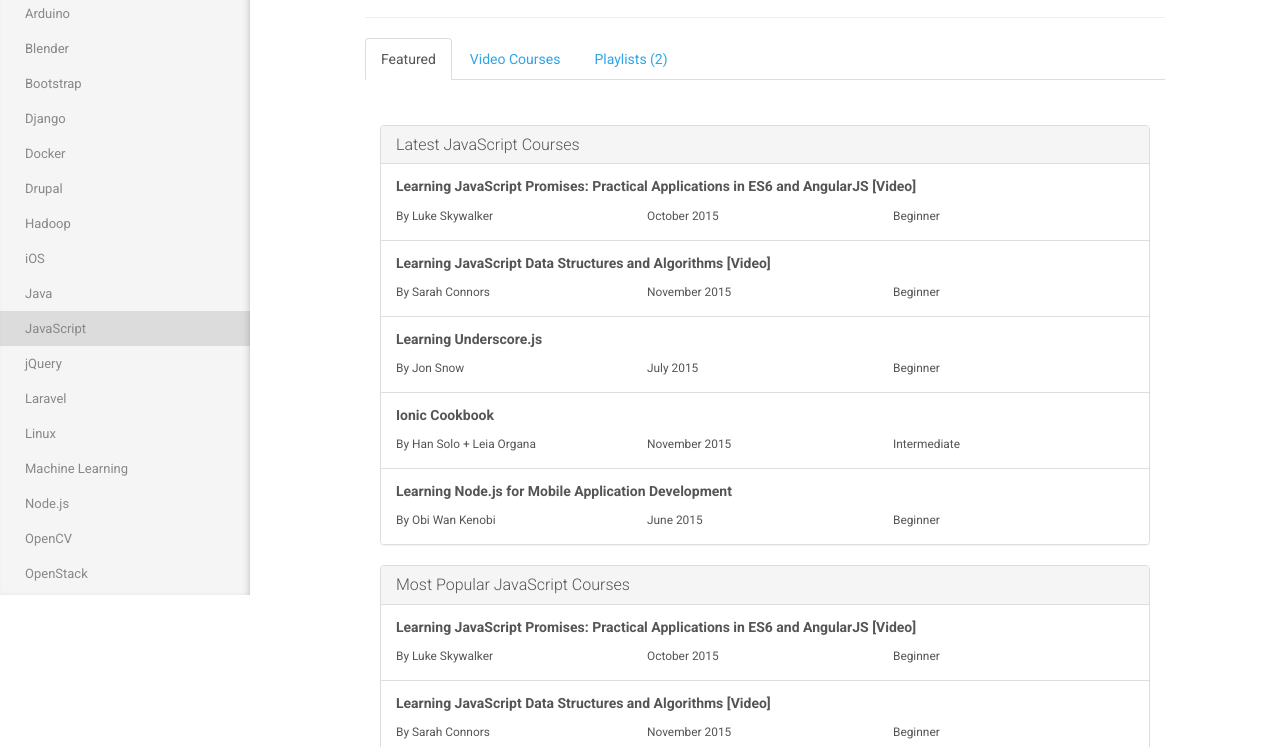
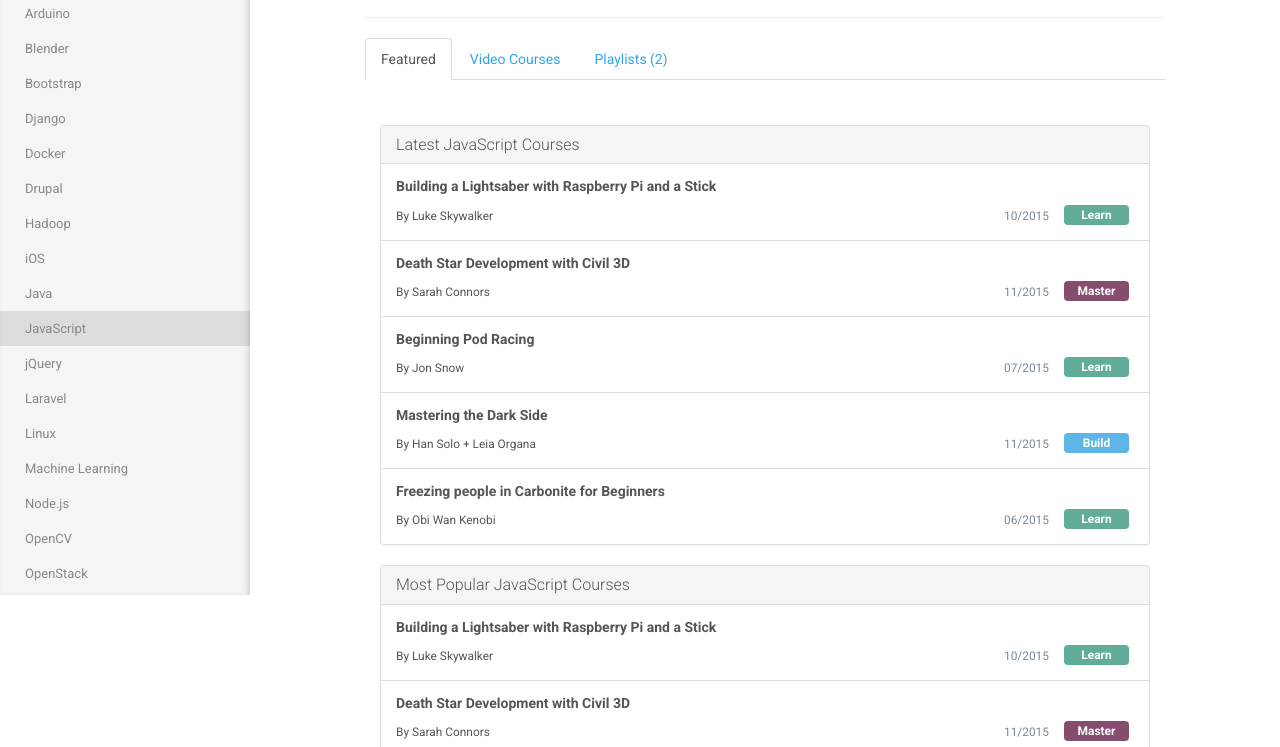
Before and after one commit to huggingtonbear/graph-concept, a plain HTML site: page tech-page.html in a window 1280 px wide. Shown: the part 205-952 px from the top of the page. Drawn offline with Linux system fonts and the light colour scheme.

Commit message:
Added Series categorisation to List of Technology

```diff
--- a/css/custom.css
+++ b/css/custom.css
@@ -10,10 +10,34 @@ h1, h2, h3, h4, h5, h6, .h1, .h2, .h3, .h4, .h5, .h6 {
 }
 .table>thead>tr>th, .table>tbody>tr>th, .table>tfoot>tr>th, .table>thead>tr>td, .table>tbody>tr>td, .table>tfoot>tr>td {
     border-top: none;
-    width: 33%;
+    width: 50%;
  }
 .btn {
 	border-radius: 0;
+}
+.badge {
+	width: 65px;
+	padding: 4px;
+	border-radius: 4px;
+	background: rgba(0,0,0,0);
+}
+.badge-learn {
+	background:rgba(31, 138, 112, 0.7);
+	float: right;
+}
+.badge-master {
+	background:rgba(83, 0, 49, 0.7);
+	float: right;
+}
+.badge-build {
+	background:rgba(25, 149, 220, 0.7);
+	float: right;
+}
+.r-date {
+	float: right;
+	margin-right: 15px;
+	padding-top:3px;
+	color: lightslategray;
 }
 .tabbed-content {
 	border-top-right-radius: 0px;
--- a/tech-page.html
+++ b/tech-page.html
@@ -154,26 +154,26 @@
                                         </div>
                                         <ul class="list-group">
                                                     <a href="front-page.html" class="list-group-item list-name">
-                                                <strong>Learning JavaScript Promises: Practical Applications in ES6 and AngularJS [Video]</strong>
-                                                <table class="table course-listing table-condensed"><tbody> <tr><td class="pl0"><small>By Luke Skywalker</small></td> <td><small>October 2015</small></td> <td><small>Beginner</small></td> </tr></tbody> </table>
+                                                        <strong>Building a Lightsaber with Raspberry Pi and a Stick</strong>
+                                                        <table class="table course-listing table-condensed"><tbody> <tr><td class="pl0"><small>By Luke Skywalker</small></td> <td><span class="badge-learn badge">Learn</span><small class="r-date">10/2015</small></td> </tr></tbody> </table>
 
                                                     </a>
                                                     <a href="front-page.html" class="list-group-item list-name">
-                                                <strong>Learning JavaScript Data Structures and Algorithms [Video]</strong>
-                                                <table class="table course-listing table-condensed"><tbody> <tr><td class="pl0"><small>By Sarah Connors</small></td> <td><small>November 2015</small></td> <td><small>Beginner</small></td> </tr></tbody> </table>
+                                                        <strong>Death Star Development with Civil 3D</strong>
+                                                        <table class="table course-listing table-condensed"><tbody> <tr><td class="pl0"><small>By Sarah Connors</small></td> <td><span class="badge-master badge">Master</span><small class="r-date">11/2015</small></td> </tr></tbody> </table>
 
                                                     </a>
                                                     <a href="front-page.html" class="list-group-item list-name">
-                                                <strong>Learning Underscore.js</strong>
-                                                <table class="table course-listing table-condensed"><tbody> <tr><td class="pl0"><small>By Jon Snow</small></td> <td><small>July 2015</small></td> <td><small>Beginner</small></td> </tr></tbody> </table>
+                                                        <strong>Beginning Pod Racing</strong>
+                                                        <table class="table course-listing table-condensed"><tbody> <tr><td class="pl0"><small>By Jon Snow</small></td> <td><span class="badge-learn badge">Learn</span><small class="r-date">07/2015</small></td> </tr></tbody> </table>
                                                     </a>
                                                     <a href="front-page.html" class="list-group-item list-name">
-                                                <strong>Ionic Cookbook</strong>
-                                                <table class="table course-listing table-condensed"><tbody> <tr><td class="pl0"><small>By Han Solo + Leia Organa</small></td> <td><small>November 2015</small></td> <td><small>Intermediate</small></td> </tr></tbody> </table>
+                                                        <strong>Mastering the Dark Side</strong>
+                                                        <table class="table course-listing table-condensed"><tbody> <tr><td class="pl0"><small>By Han Solo + Leia Organa</small></td> <td><span class="badge-build badge">Build</span><small class="r-date">11/2015</small></td> </tr></tbody> </table>
                                                     </a>
                                                     <a href="front-page.html" class="list-group-item list-name">
-                                                <strong>Learning Node.js for Mobile Application Development</strong>
-                                                <table class="table course-listing table-condensed"><tbody> <tr><td class="pl0"><small>By Obi Wan Kenobi</small></td> <td><small>June 2015</small></td> <td><small>Beginner</small></td> </tr></tbody> </table>
+                                                        <strong>Freezing people in Carbonite for Beginners</strong>
+                                                        <table class="table course-listing table-condensed"><tbody> <tr><td class="pl0"><small>By Obi Wan Kenobi</small></td> <td><span class="badge-learn badge">Learn</span><small class="r-date">06/2015</small></td> </tr></tbody> </table>
                                                     </a>
                                                 </ul>
                                     </div>
@@ -183,26 +183,26 @@
                                         </div>
                                         <ul class="list-group">
                                                     <a href="front-page.html" class="list-group-item list-name">
-                                                <strong>Learning JavaScript Promises: Practical Applications in ES6 and AngularJS [Video]</strong>
-                                                <table class="table course-listing table-condensed"><tbody> <tr><td class="pl0"><small>By Luke Skywalker</small></td> <td><small>October 2015</small></td> <td><small>Beginner</small></td> </tr></tbody> </table>
+                                                        <strong>Building a Lightsaber with Raspberry Pi and a Stick</strong>
+                                                        <table class="table course-listing table-condensed"><tbody> <tr><td class="pl0"><small>By Luke Skywalker</small></td> <td><span class="badge-learn badge">Learn</span><small class="r-date">10/2015</small></td> </tr></tbody> </table>
 
                                                     </a>
                                                     <a href="front-page.html" class="list-group-item list-name">
-                                                <strong>Learning JavaScript Data Structures and Algorithms [Video]</strong>
-                                                <table class="table course-listing table-condensed"><tbody> <tr><td class="pl0"><small>By Sarah Connors</small></td> <td><small>November 2015</small></td> <td><small>Beginner</small></td> </tr></tbody> </table>
+                                                        <strong>Death Star Development with Civil 3D</strong>
+                                                        <table class="table course-listing table-condensed"><tbody> <tr><td class="pl0"><small>By Sarah Connors</small></td> <td><span class="badge-master badge">Master</span><small class="r-date">11/2015</small></td> </tr></tbody> </table>
 
                                                     </a>
                                                     <a href="front-page.html" class="list-group-item list-name">
-                                                <strong>Learning Underscore.js</strong>
-                                                <table class="table course-listing table-condensed"><tbody> <tr><td class="pl0"><small>By Jon Snow</small></td> <td><small>July 2015</small></td> <td><small>Beginner</small></td> </tr></tbody> </table>
+                                                        <strong>Beginning Pod Racing</strong>
+                                                        <table class="table course-listing table-condensed"><tbody> <tr><td class="pl0"><small>By Jon Snow</small></td> <td><span class="badge-learn badge">Learn</span><small class="r-date">07/2015</small></td> </tr></tbody> </table>
                                                     </a>
                                                     <a href="front-page.html" class="list-group-item list-name">
-                                                <strong>Ionic Cookbook</strong>
-                                                <table class="table course-listing table-condensed"><tbody> <tr><td class="pl0"><small>By Han Solo + Leia Organa</small></td> <td><small>November 2015</small></td> <td><small>Intermediate</small></td> </tr></tbody> </table>
+                                                        <strong>Mastering the Dark Side</strong>
+                                                        <table class="table course-listing table-condensed"><tbody> <tr><td class="pl0"><small>By Han Solo + Leia Organa</small></td> <td><span class="badge-build badge">Build</span><small class="r-date">11/2015</small></td> </tr></tbody> </table>
                                                     </a>
                                                     <a href="front-page.html" class="list-group-item list-name">
-                                                <strong>Learning Node.js for Mobile Application Development</strong>
-                                                <table class="table course-listing table-condensed"><tbody> <tr><td class="pl0"><small>By Obi Wan Kenobi</small></td> <td><small>June 2015</small></td> <td><small>Beginner</small></td> </tr></tbody> </table>
+                                                        <strong>Freezing people in Carbonite for Beginners</strong>
+                                                        <table class="table course-listing table-condensed"><tbody> <tr><td class="pl0"><small>By Obi Wan Kenobi</small></td> <td><span class="badge-learn badge">Learn</span><small class="r-date">06/2015</small></td> </tr></tbody> </table>
                                                     </a>
                                                 </ul>
                                     </div>
@@ -216,26 +216,26 @@
                                         </div>
                                         <ul class="list-group">
                                                     <a href="front-page.html" class="list-group-item list-name">
-                                                <strong>Learning JavaScript Promises: Practical Applications in ES6 and AngularJS [Video]</strong>
-                                                <table class="table course-listing table-condensed"><tbody> <tr><td class="pl0"><small>By Luke Skywalker</small></td> <td><small>October 2015</small></td> <td><small>Beginner</small></td> </tr></tbody> </table>
+                                                        <strong>Building a Lightsaber with Raspberry Pi and a Stick</strong>
+                                                        <table class="table course-listing table-condensed"><tbody> <tr><td class="pl0"><small>By Luke Skywalker</small></td> <td><span class="badge-learn badge">Learn</span><small class="r-date">10/2015</small></td> </tr></tbody> </table>
 
                                                     </a>
                                                     <a href="front-page.html" class="list-group-item list-name">
-                                                <strong>Learning JavaScript Data Structures and Algorithms [Video]</strong>
-                                                <table class="table course-listing table-condensed"><tbody> <tr><td class="pl0"><small>By Sarah Connors</small></td> <td><small>November 2015</small></td> <td><small>Beginner</small></td> </tr></tbody> </table>
+                                                        <strong>Death Star Development with Civil 3D</strong>
+                                                        <table class="table course-listing table-condensed"><tbody> <tr><td class="pl0"><small>By Sarah Connors</small></td> <td><span class="badge-master badge">Master</span><small class="r-date">11/2015</small></td> </tr></tbody> </table>
 
                                                     </a>
                                                     <a href="front-page.html" class="list-group-item list-name">
-                                                <strong>Learning Underscore.js</strong>
-                                                <table class="table course-listing table-condensed"><tbody> <tr><td class="pl0"><small>By Jon Snow</small></td> <td><small>July 2015</small></td> <td><small>Beginner</small></td> </tr></tbody> </table>
+                                                        <strong>Beginning Pod Racing</strong>
+                                                        <table class="table course-listing table-condensed"><tbody> <tr><td class="pl0"><small>By Jon Snow</small></td> <td><span class="badge-learn badge">Learn</span><small class="r-date">07/2015</small></td> </tr></tbody> </table>
                                                     </a>
                                                     <a href="front-page.html" class="list-group-item list-name">
-                                                <strong>Ionic Cookbook</strong>
-                                                <table class="table course-listing table-condensed"><tbody> <tr><td class="pl0"><small>By Han Solo + Leia Organa</small></td> <td><small>November 2015</small></td> <td><small>Intermediate</small></td> </tr></tbody> </table>
+                                                        <strong>Mastering the Dark Side</strong>
+                                                        <table class="table course-listing table-condensed"><tbody> <tr><td class="pl0"><small>By Han Solo + Leia Organa</small></td> <td><span class="badge-build badge">Build</span><small class="r-date">11/2015</small></td> </tr></tbody> </table>
                                                     </a>
                                                     <a href="front-page.html" class="list-group-item list-name">
-                                                <strong>Learning Node.js for Mobile Application Development</strong>
-                                                <table class="table course-listing table-condensed"><tbody> <tr><td class="pl0"><small>By Obi Wan Kenobi</small></td> <td><small>June 2015</small></td> <td><small>Beginner</small></td> </tr></tbody> </table>
+                                                        <strong>Freezing people in Carbonite for Beginners</strong>
+                                                        <table class="table course-listing table-condensed"><tbody> <tr><td class="pl0"><small>By Obi Wan Kenobi</small></td> <td><span class="badge-learn badge">Learn</span><small class="r-date">06/2015</small></td> </tr></tbody> </table>
                                                     </a>
                                                 </ul>
                                     </div>
@@ -248,26 +248,26 @@
                                         </div>
                                         <ul class="list-group">
                                                     <a href="front-page.html" class="list-group-item list-name">
-                                                <strong>Learning JavaScript Promises: Practical Applications in ES6 and AngularJS [Video]</strong>
-                                                <table class="table course-listing table-condensed"><tbody> <tr><td class="pl0"><small>By Luke Skywalker</small></td> <td><small>October 2015</small></td> <td><small>Beginner</small></td> </tr></tbody> </table>
+                                                        <strong>Building a Lightsaber with Raspberry Pi and a Stick</strong>
+                                                        <table class="table course-listing table-condensed"><tbody> <tr><td class="pl0"><small>By Luke Skywalker</small></td> <td><span class="badge-learn badge">Learn</span><small class="r-date">10/2015</small></td> </tr></tbody> </table>
 
                                                     </a>
                                                     <a href="front-page.html" class="list-group-item list-name">
-                                                <strong>Learning JavaScript Data Structures and Algorithms [Video]</strong>
-                                                <table class="table course-listing table-condensed"><tbody> <tr><td class="pl0"><small>By Sarah Connors</small></td> <td><small>November 2015</small></td> <td><small>Beginner</small></td> </tr></tbody> </table>
+                                                        <strong>Death Star Development with Civil 3D</strong>
+                                                        <table class="table course-listing table-condensed"><tbody> <tr><td class="pl0"><small>By Sarah Connors</small></td> <td><span class="badge-master badge">Master</span><small class="r-date">11/2015</small></td> </tr></tbody> </table>
 
                                                     </a>
                                                     <a href="front-page.html" class="list-group-item list-name">
-                                                <strong>Learning Underscore.js</strong>
-                                                <table class="table course-listing table-condensed"><tbody> <tr><td class="pl0"><small>By Jon Snow</small></td> <td><small>July 2015</small></td> <td><small>Beginner</small></td> </tr></tbody> </table>
+                                                        <strong>Beginning Pod Racing</strong>
+                                                        <table class="table course-listing table-condensed"><tbody> <tr><td class="pl0"><small>By Jon Snow</small></td> <td><span class="badge-learn badge">Learn</span><small class="r-date">07/2015</small></td> </tr></tbody> </table>
                                                     </a>
                                                     <a href="front-page.html" class="list-group-item list-name">
-                                                <strong>Ionic Cookbook</strong>
-                                                <table class="table course-listing table-condensed"><tbody> <tr><td class="pl0"><small>By Han Solo + Leia Organa</small></td> <td><small>November 2015</small></td> <td><small>Intermediate</small></td> </tr></tbody> </table>
+                                                        <strong>Mastering the Dark Side</strong>
+                                                        <table class="table course-listing table-condensed"><tbody> <tr><td class="pl0"><small>By Han Solo + Leia Organa</small></td> <td><span class="badge-build badge">Build</span><small class="r-date">11/2015</small></td> </tr></tbody> </table>
                                                     </a>
                                                     <a href="front-page.html" class="list-group-item list-name">
-                                                <strong>Learning Node.js for Mobile Application Development</strong>
-                                                <table class="table course-listing table-condensed"><tbody> <tr><td class="pl0"><small>By Obi Wan Kenobi</small></td> <td><small>June 2015</small></td> <td><small>Beginner</small></td> </tr></tbody> </table>
+                                                        <strong>Freezing people in Carbonite for Beginners</strong>
+                                                        <table class="table course-listing table-condensed"><tbody> <tr><td class="pl0"><small>By Obi Wan Kenobi</small></td> <td><span class="badge-learn badge">Learn</span><small class="r-date">06/2015</small></td> </tr></tbody> </table>
                                                     </a>
                                                 </ul>
                                     </div>
@@ -277,26 +277,26 @@
                                         </div>
                                         <ul class="list-group">
                                                     <a href="front-page.html" class="list-group-item list-name">
-                                                <strong>Learning JavaScript Promises: Practical Applications in ES6 and AngularJS [Video]</strong>
-                                                <table class="table course-listing table-condensed"><tbody> <tr><td class="pl0"><small>By Luke Skywalker</small></td> <td><small>October 2015</small></td> <td><small>Beginner</small></td> </tr></tbody> </table>
+                                                        <strong>Building a Lightsaber with Raspberry Pi and a Stick</strong>
+                                                        <table class="table course-listing table-condensed"><tbody> <tr><td class="pl0"><small>By Luke Skywalker</small></td> <td><span class="badge-learn badge">Learn</span><small class="r-date">10/2015</small></td> </tr></tbody> </table>
 
                                                     </a>
                                                     <a href="front-page.html" class="list-group-item list-name">
-                                                <strong>Learning JavaScript Data Structures and Algorithms [Video]</strong>
-                                                <table class="table course-listing table-condensed"><tbody> <tr><td class="pl0"><small>By Sarah Connors</small></td> <td><small>November 2015</small></td> <td><small>Beginner</small></td> </tr></tbody> </table>
+                                                        <strong>Death Star Development with Civil 3D</strong>
+                                                        <table class="table course-listing table-condensed"><tbody> <tr><td class="pl0"><small>By Sarah Connors</small></td> <td><span class="badge-master badge">Master</span><small class="r-date">11/2015</small></td> </tr></tbody> </table>
 
                                                     </a>
                                                     <a href="front-page.html" class="list-group-item list-name">
-                                                <strong>Learning Underscore.js</strong>
-                                                <table class="table course-listing table-condensed"><tbody> <tr><td class="pl0"><small>By Jon Snow</small></td> <td><small>July 2015</small></td> <td><small>Beginner</small></td> </tr></tbody> </table>
+                                                        <strong>Beginning Pod Racing</strong>
+                                                        <table class="table course-listing table-condensed"><tbody> <tr><td class="pl0"><small>By Jon Snow</small></td> <td><span class="badge-learn badge">Learn</span><small class="r-date">07/2015</small></td> </tr></tbody> </table>
                                                     </a>
                                                     <a href="front-page.html" class="list-group-item list-name">
-                                                <strong>Ionic Cookbook</strong>
-                                                <table class="table course-listing table-condensed"><tbody> <tr><td class="pl0"><small>By Han Solo + Leia Organa</small></td> <td><small>November 2015</small></td> <td><small>Intermediate</small></td> </tr></tbody> </table>
+                                                        <strong>Mastering the Dark Side</strong>
+                                                        <table class="table course-listing table-condensed"><tbody> <tr><td class="pl0"><small>By Han Solo + Leia Organa</small></td> <td><span class="badge-build badge">Build</span><small class="r-date">11/2015</small></td> </tr></tbody> </table>
                                                     </a>
                                                     <a href="front-page.html" class="list-group-item list-name">
-                                                <strong>Learning Node.js for Mobile Application Development</strong>
-                                                <table class="table course-listing table-condensed"><tbody> <tr><td class="pl0"><small>By Obi Wan Kenobi</small></td> <td><small>June 2015</small></td> <td><small>Beginner</small></td> </tr></tbody> </table>
+                                                        <strong>Freezing people in Carbonite for Beginners</strong>
+                                                        <table class="table course-listing table-condensed"><tbody> <tr><td class="pl0"><small>By Obi Wan Kenobi</small></td> <td><span class="badge-learn badge">Learn</span><small class="r-date">06/2015</small></td> </tr></tbody> </table>
                                                     </a>
                                                 </ul>
                                     </div>
```
Also changed, not shown: front-page.html (+1 -1 lines), library-lo.html (+20 -20 lines), library.html (+34 -33 lines), search.html (+40 -40 lines). Lines whose indentation alone changed are shown as unchanged.
